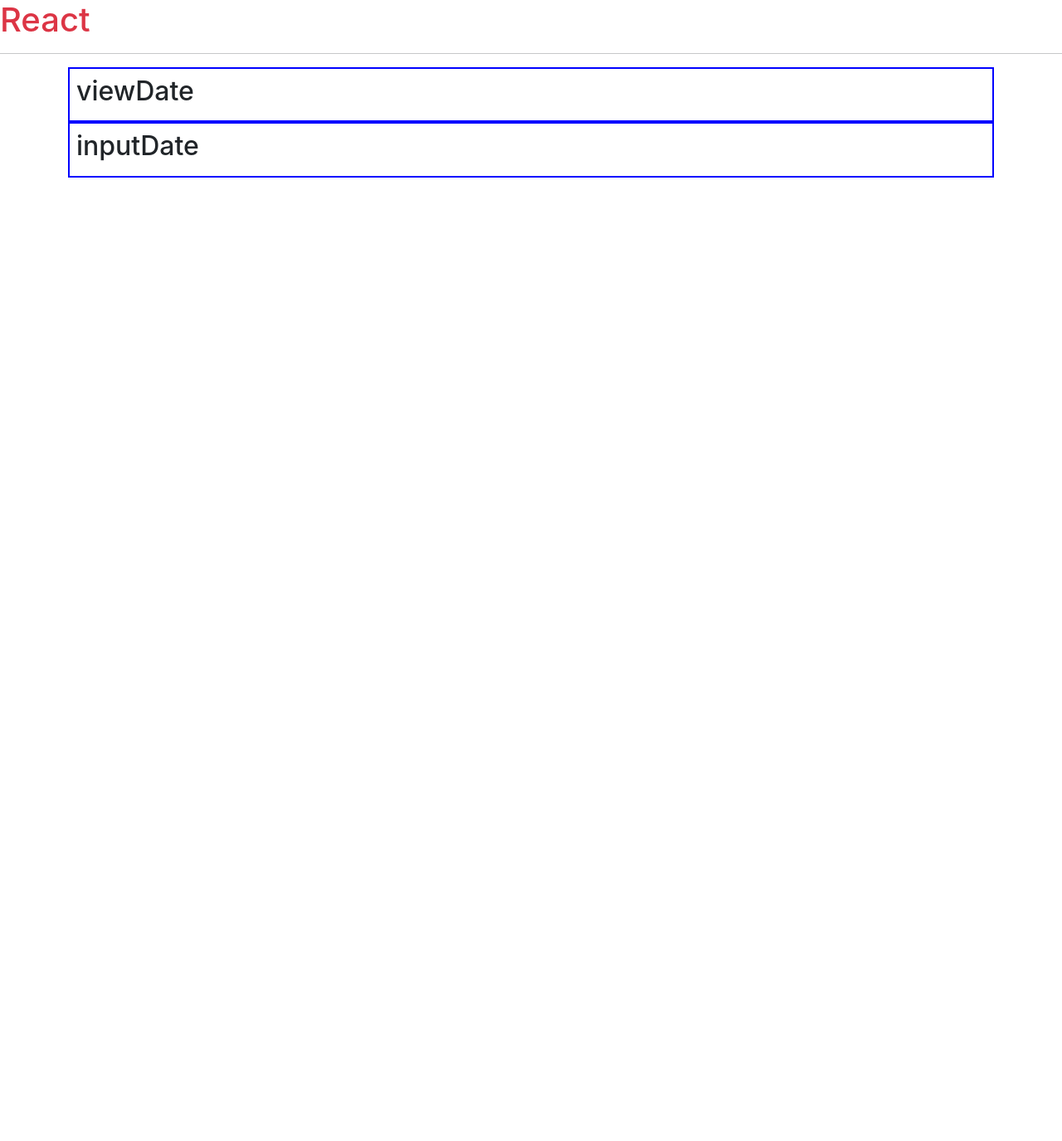
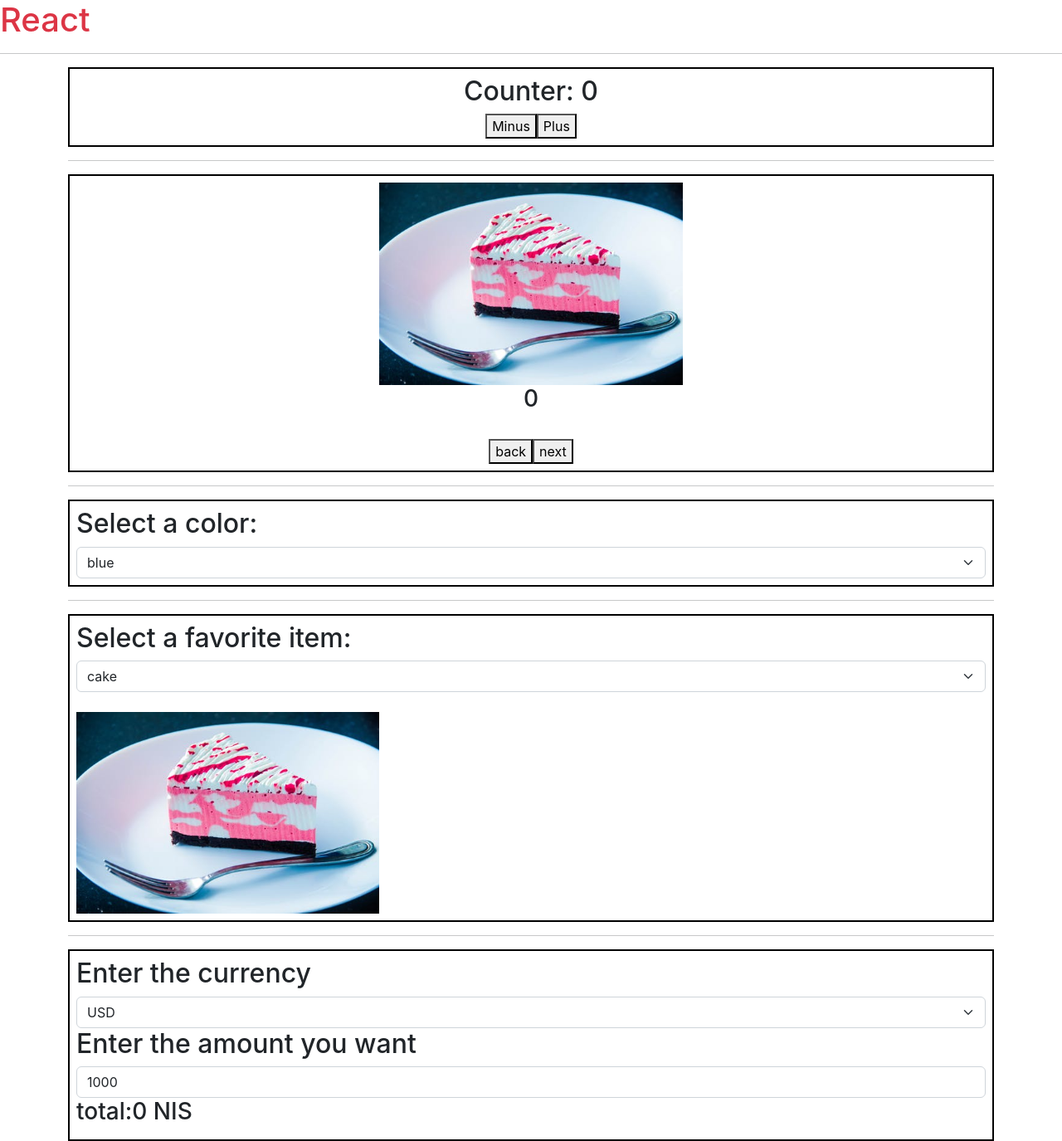
Before and after one commit to aginsbur/react_bootCamp, a React (Create React App) app: page / in a window 1280 px wide. Shown: the whole page at 83% size. Before the commit the page ends 800 px from the top, so only its background shows below. Built offline with nearby package versions, Linux system fonts and the light colour scheme.

Commit message:
hw 5 done

```diff
--- a/src/App.js
+++ b/src/App.js
@@ -1,6 +1,7 @@
 import React from 'react'
 import './App.css'
 import AppHw from './comps/appHw';
+import AppHw5Missions from './comps/appHw5Missions';
 import AppDate from './comps_date/appDate';
 
 
@@ -10,7 +11,8 @@ function App() {
       <h1 className='text-danger'>React</h1>
       <hr/>
       {/* <AppHw/> */}
-      <AppDate/>
+      {/* <AppDate/> */}
+      {<AppHw5Missions/>}
     </React.Fragment>
   );
 }
--- /dev/null
+++ b/src/comps/appHw5Missions.js
@@ -0,0 +1,25 @@
+import React, { Component } from 'react'
+import Counter from './counter';
+import Gallery from './gallery';
+import FaveItemChoice from './faveItemChoice';
+import Exchange from './exchange';
+import ColorChoice from './colorChoice'
+
+export default class AppHw5Missions extends Component {
+    render() {
+        return (
+
+            <div className='container'>
+                <Counter/>
+                <hr/>
+                <Gallery/>
+                <hr/>
+                <ColorChoice/>
+                <hr/>
+                <FaveItemChoice/>
+                <hr/>
+                <Exchange/>
+            </div>
+        )
+    }
+}
--- /dev/null
+++ b/src/comps/colorChoice.js
@@ -0,0 +1,26 @@
+import React,{Component} from "react";
+
+export default class ColorChoice extends Component{
+    colorChoiceRef = React.createRef();
+
+    onColorChange = () => {
+        let h2_span = document.querySelector("#id_h2_span");
+        h2_span.innerHTML=`${this.colorChoiceRef.current.value}`;
+        let h2 = document.querySelector("#id_h2");
+        h2.style.color=`${this.colorChoiceRef.current.value}`
+      }
+
+  render(){
+    return(
+      <div className="p-2" style={{border:"2px solid black"}}>
+        <h2 id="id_h2">Select a color: <span id="id_h2_span"></span></h2>
+        <select ref={this.colorChoiceRef} onChange={this.onColorChange} className="form-select">
+          <option value="blue">blue</option>
+          <option value="green">green</option>
+          <option value="orange">orange</option>
+          <option value="red">red</option>
+        </select>
+         </div>
+    )
+  }
+}
--- a/src/comps/counter.js
+++ b/src/comps/counter.js
@@ -1,16 +1,12 @@
 import React, { Component } from 'react'
 
 export default class Counter extends Component {
-  state = {counter:4};
+  state = {counter:0};
 
   onPlusClick = () => {
     let counter = this.state.counter
     this.setState({counter: (counter >= 5) ? 0 : counter+1});
-    // אם עושים תנאי רגיל צריך לזכור שהאחריי הסט סטייט המשתנה בסטייט לא מעודכן
-    // עדיין בפונקציה עצמה
-    // if(this.state.counter+1 > 5){
-    //   this.setState({counter:0});
-    // }
+
   }
 
   onMinusClick = () => {
@@ -20,7 +16,7 @@ export default class Counter extends Component {
 
   render() {
     return (
-      <div>
+      <div className="p-2 text-center" style={{border:"2px solid black"}}>
         <h2>Counter: {this.state.counter}</h2>
         <button onClick={this.onMinusClick}>Minus</button>
         <button onClick={this.onPlusClick}>Plus</button>
--- a/src/comps/exchange.js
+++ b/src/comps/exchange.js
@@ -13,8 +13,8 @@ export default class Exchange extends Component {
 
   render() {
     return (
-      <div className='col-md-4'>
-        <h2>Enter the currencyL</h2>
+      <div className='p-2' style={{border:"2px solid black"}}>
+        <h2>Enter the currency</h2>
         <select ref={this.currencyRef} onChange={this.onAmountChange} className="form-select">
           <option value="3.57">USD</option>
           <option value="3.51">Euro</option>
--- /dev/null
+++ b/src/comps/faveItemChoice.js
@@ -0,0 +1,28 @@
+import React,{Component} from "react";
+
+export default class FaveItemChoice extends Component{
+    choiceRef = React.createRef();
+    state = {choice:0};
+    pics_ar = ["cake3.jpg","orange5.jpg","pic2.jpg","pic3.jpg"];
+
+    onChoiceChange = () => {
+      let selectedVal = this.choiceRef.current.value;
+      this.setState({choice: selectedVal});
+    }
+
+    render() {
+      return(
+        <div className="p-2" style={{border:"2px solid black"}}>
+        <h2 id="id_h2">Select a favorite item:</h2>
+        <select ref={this.choiceRef} onChange={this.onChoiceChange} className="form-select">
+          <option value="0">cake</option>
+          <option value="1">pie</option>
+          <option value="2">tea</option>
+          <option value="3">coffe</option>
+        </select>
+        <br/>
+        <img src={"/images/"+this.pics_ar[this.state.choice]} alt="item"  className='col-md-4' />
+      </div>)
+    }
+
+}
--- a/src/comps/gallery.js
+++ b/src/comps/gallery.js
@@ -16,7 +16,7 @@ export default class Gallery extends Component {
 
   render() {
     return (
-      <div className='text-center'>
+      <div className="p-2 text-center" style={{border:"2px solid black"}}>
         <img src={"/images/"+this.pics_ar[this.state.counter]} alt="cake"  className='col-md-4' />
         <h3>{this.state.counter}</h3>
         <br />
--- a/src/comps_date/inputDate.js
+++ b/src/comps_date/inputDate.js
@@ -1,11 +1,21 @@
-import React,{Component} from "react";
+import React, { Component } from 'react'
 
-export default class InputDate extends Component{
+export default class InputDate extends Component {
 
-  render(){
-    return(
-      <div className="p-2" style={{background:this.props.bg, border:"2px solid blue"}}>
-        <h2>inputDate</h2>
+  inputRef = React.createRef();
+
+  onChangeDate = () => {
+    console.log(this.inputRef.current.value);
+    let input_val = this.inputRef.current.value;
+    this.props.changeDate(input_val);
+  }
+
+
+  render() {
+    return (
+      <div className='col-md-4 mx-auto d-flex'>
+        <input ref={this.inputRef} className='form-control' type="date" defaultValue="2024-01-01" />
+        <button onClick={this.onChangeDate} className='btn btn-info'>Change</button>
       </div>
     )
   }
--- a/src/comps_date/viewDate.js
+++ b/src/comps_date/viewDate.js
@@ -1,12 +1,5 @@
-import React,{Component} from "react";
+import React, { Component } from "react";
 
 export default class ViewDate extends Component{
 
-  render(){
-    return(
-      <div className="p-2" style={{background:this.props.bg, border:"2px solid blue"}}>
-        <h2>viewDate</h2>
-      </div>
-    )
-  }
 }
```
Also changed, not shown: 1 other file (tests, documents, lock files or other folders).
